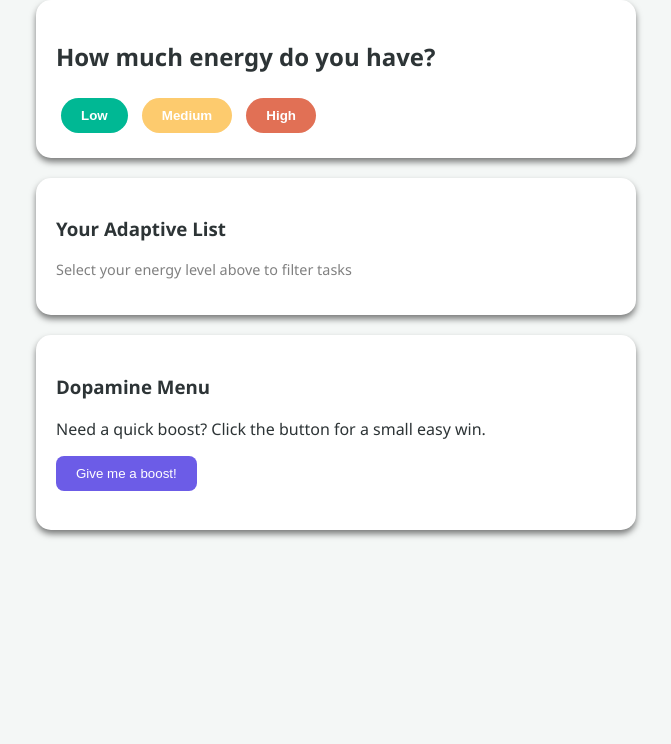
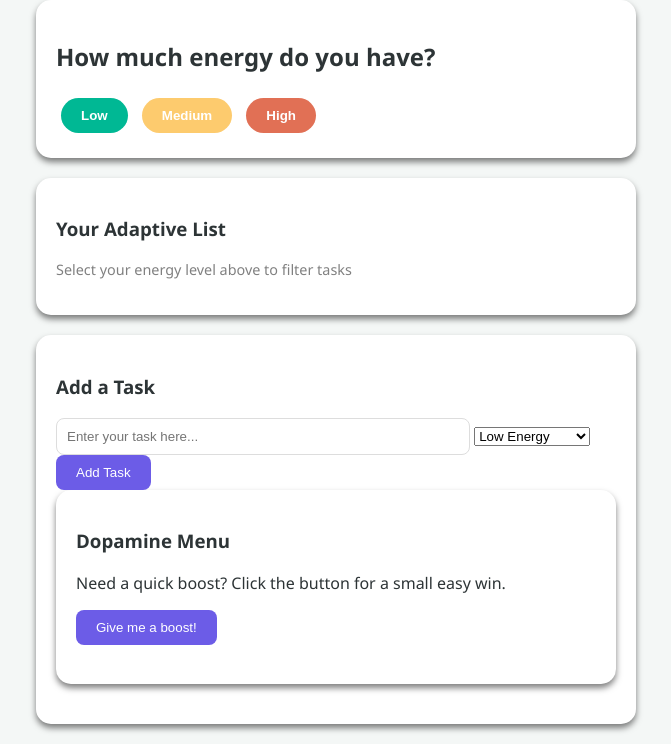
Before and after one commit to Hertty15/NeuroFlow, a plain HTML site: page index.html in a window 1280 px wide. Shown: the part 86-830 px from the top of the page, without its empty margins (304-975 px from the left). Before the commit the page ends 800 px from the top, so only its background shows below. Drawn offline with Linux system fonts and the light colour scheme.

Commit message:
adding the add task button

```diff
--- a/index.html
+++ b/index.html
@@ -119,6 +119,16 @@
         <ul id="taskList"></ul>
     </div>
 
+    <div class="card">
+        <h3>Add a Task</h3>
+        <input type="text" id="taskInput" placeholder="Enter your task here...">
+        <select id="energyTag">
+            <option value="low">Low Energy</option>
+            <option value="medium">Medium Energy</option>
+            <option value="high">High Energy</option>
+        </select>
+        <button class="add-btn" onclick="addTask()">Add Task</button>
+
     <!-- Dopamine Menu -->
      <div class="card">
         <h3>Dopamine Menu</h3>
```
